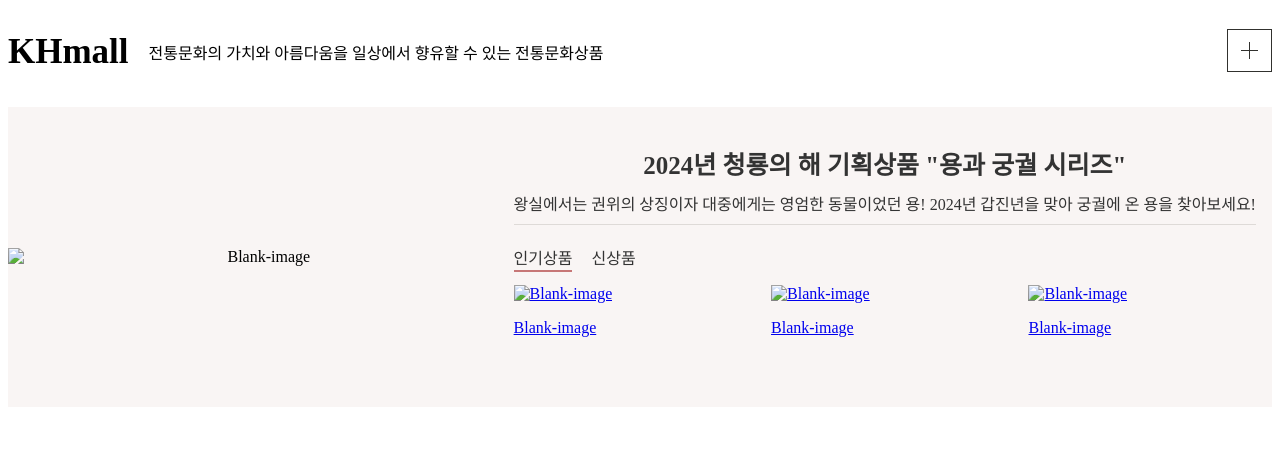
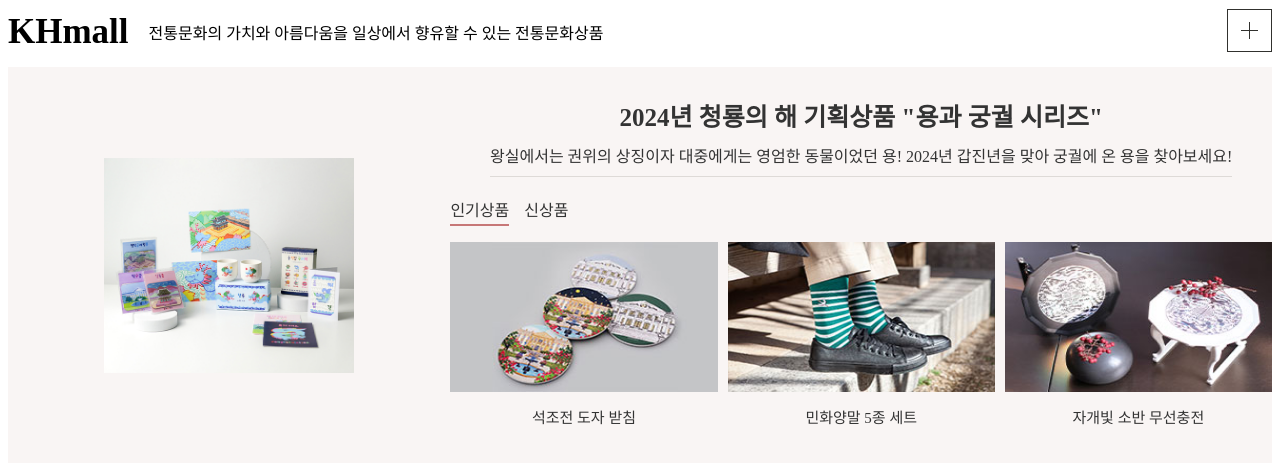
Before and after one commit to Eclipse-K/Clone, a plain HTML site: page 1_clone/index.html in a window 1280 px wide. Shown: the part 1711-2174 px from the top of the page. Before the commit the page ends 2126 px from the top, so only its background shows below. Drawn offline with Linux system fonts and the light colour scheme.

Commit message:
Edit new tab

```diff
--- a/1_clone/index.html
+++ b/1_clone/index.html
@@ -228,14 +228,28 @@
 
         <div class="mall-box">
           <div class="mall-box-image">
-            <img src="" alt="Blank-image" />
+            <a
+              href="https://khmall.or.kr/product/list.html?cate_no=129"
+              target="_blank"
+              title="새창으로 열립니다."
+            >
+              <img src="./images/용과궁궐.png" alt="Blank-image" />
+            </a>
           </div>
           <div class="mall-box-area">
             <div class="mall-area-title">
-              <a href="#" target="_blank" title="새창으로 열립니다.">
+              <a
+                href="https://khmall.or.kr/product/list.html?cate_no=129"
+                target="_blank"
+                title="새창으로 열립니다."
+              >
                 <h4>2024년 청룡의 해 기획상품 "용과 궁궐 시리즈"</h4>
               </a>
-              <a href="#" target="_blank" title="새창으로 열립니다.">
+              <a
+                href="https://khmall.or.kr/product/list.html?cate_no=129"
+                target="_blank"
+                title="새창으로 열립니다."
+              >
                 <p>
                   왕실에서는 권위의 상징이자 대중에게는 영엄한 동물이었던 용!
                   2024년 갑진년을 맞아 궁궐에 온 용을 찾아보세요!
@@ -252,21 +266,42 @@
             <div id="popular" class="mall-content active">
               <ul class="mall-content-list">
                 <li>
-                  <a href="#" target="_blank" title="새창으로 열립니다.">
-                    <img src="" alt="Blank-image" />
-                    <p>Blank-image</p>
+                  <a
+                    href="https://khmall.or.kr/product/detail.html?product_no=1522&cate_no=128&display_group=1"
+                    target="_blank"
+                    title="새창으로 열립니다."
+                  >
+                    <img
+                      src="./images/석조전도자받침.png"
+                      alt="석조전도자받침"
+                    />
+                    <p>석조전 도자 받침</p>
                   </a>
                 </li>
                 <li>
-                  <a href="#" target="_blank" title="새창으로 열립니다.">
-                    <img src="" alt="Blank-image" />
-                    <p>Blank-image</p>
+                  <a
+                    href="https://khmall.or.kr/product/detail.html?product_no=1549&cate_no=104&display_group=1"
+                    target="_blank"
+                    title="새창으로 열립니다."
+                  >
+                    <img
+                      src="./images/민화양말5종세트.png"
+                      alt="민화양말5종세트"
+                    />
+                    <p>민화양말 5종 세트</p>
                   </a>
                 </li>
                 <li>
-                  <a href="#" target="_blank" title="새창으로 열립니다.">
-                    <img src="" alt="Blank-image" />
-                    <p>Blank-image</p>
+                  <a
+                    href="https://khmall.or.kr/product/detail.html?product_no=1586&cate_no=104&display_group=1"
+                    target="_blank"
+                    title="새창으로 열립니다."
+                  >
+                    <img
+                      src="./images/자개빛소반무선충전.png"
+                      alt="자개빛소반무선충전"
+                    />
+                    <p>자개빛 소반 무선충전</p>
                   </a>
                 </li>
               </ul>
@@ -275,21 +310,42 @@
             <div id="new" class="mall-content">
               <ul class="mall-content-list">
                 <li>
-                  <a href="#" target="_blank" title="새창으로 열립니다.">
-                    <img src="" alt="Blank-image" />
-                    <p>Blank-image</p>
+                  <a
+                    href="https://khmall.or.kr/product/detail.html?product_no=1564&cate_no=129&display_group=1"
+                    target="_blank"
+                    title="새창으로 열립니다."
+                  >
+                    <img
+                      src="./images/청룡소주잔세트.png"
+                      alt="청룡소주잔세트"
+                    />
+                    <p>청룡 소주잔 세트</p>
                   </a>
                 </li>
                 <li>
-                  <a href="#" target="_blank" title="새창으로 열립니다.">
-                    <img src="" alt="Blank-image" />
-                    <p>Blank-image</p>
+                  <a
+                    href="https://khmall.or.kr/product/detail.html?product_no=1562&cate_no=129&display_group=1"
+                    target="_blank"
+                    title="새창으로 열립니다."
+                  >
+                    <img
+                      src="./images/용덕담꾸러미카드세트.png"
+                      alt="용덕담꾸러미카드세트"
+                    />
+                    <p>용 덕담 꾸러미 카드세트</p>
                   </a>
                 </li>
                 <li>
-                  <a href="#" target="_blank" title="새창으로 열립니다.">
-                    <img src="" alt="Blank-image" />
-                    <p>Blank-image</p>
+                  <a
+                    href="https://khmall.or.kr/product/detail.html?product_no=1547&cate_no=104&display_group=1"
+                    target="_blank"
+                    title="새창으로 열립니다."
+                  >
+                    <img
+                      src="./images/전통문양파우치.png"
+                      alt="전통문양파우치"
+                    />
+                    <p>전통 문양 파우치</p>
                   </a>
                 </li>
               </ul>
--- a/1_clone/styles.css
+++ b/1_clone/styles.css
@@ -375,11 +375,13 @@ header {
 
 .mall-title h3 {
   font-size: 35px;
+  margin: 15px 0 15px 0;
 }
 
 .mall-title p {
   width: 100%;
   padding-left: 20px;
+  margin: 15px 0 15px 0;
 }
 
 .mall-box {
@@ -387,18 +389,18 @@ header {
   background: #f9f5f4;
   display: flex;
   width: 100%;
-  height: 300px;
+  height: 400px;
 }
 
 .mall-box-image {
-  width: 40%;
+  width: 35%;
   display: flex;
   justify-content: center;
   align-items: center;
 }
 
 .mall-box-image img {
-  width: 100%;
+  width: 250px;
   text-align: center;
 }
 
@@ -406,6 +408,7 @@ header {
   display: flex;
   flex-direction: column;
   justify-content: center;
+  width: 65%;
 }
 
 .mall-area-title {
@@ -415,7 +418,6 @@ header {
   justify-content: center;
   align-items: center;
   width: 100%;
-  height: 100px;
 }
 
 .mall-area-title a {
@@ -450,6 +452,7 @@ header {
 
 .mall-tab {
   position: relative;
+  display: flex;
 }
 
 .mall-tab a {
@@ -490,15 +493,34 @@ header {
 
 .mall-content.active {
   display: flex;
+  justify-content: center;
 }
 
 .mall-content-list {
   list-style: none;
   padding: 0;
+  margin-bottom: 0;
   width: 100%;
   display: grid;
   grid-template-columns: repeat(3, 1fr);
-  gap: 0 30px;
+  gap: 0 10px;
+}
+
+.mall-content-list img {
+  width: 100%;
+  height: 150px;
+}
+
+.mall-content-list a {
+  text-decoration: none;
+  color: #333;
+}
+
+.mall-content-list p {
+  text-align: center;
+  margin: 0;
+  padding: 10px;
+  font-size: 15px;
 }
 
 /* media */
```
Also changed, not shown: 1_clone/images/민화양말5종세트.png (added), 1_clone/images/석조전도자받침.png (added), 1_clone/images/용과궁궐.png (added), 1_clone/images/용덕담꾸러미카드세트.png (added), 1_clone/images/자개빛소반무선충전.png (added), 1_clone/images/전통문양파우치.png (added), 1_clone/images/청룡소주잔세트.png (added).
